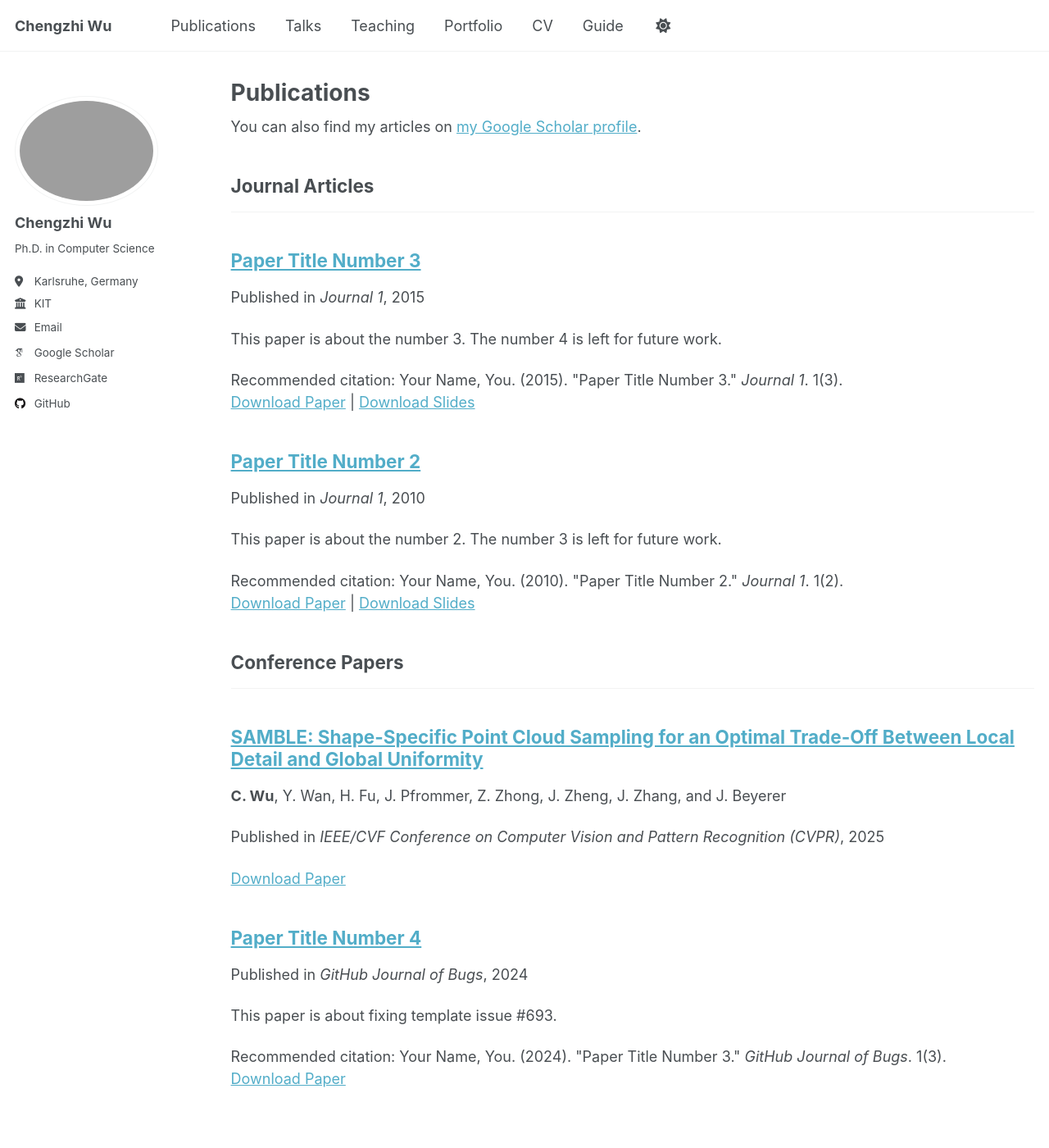
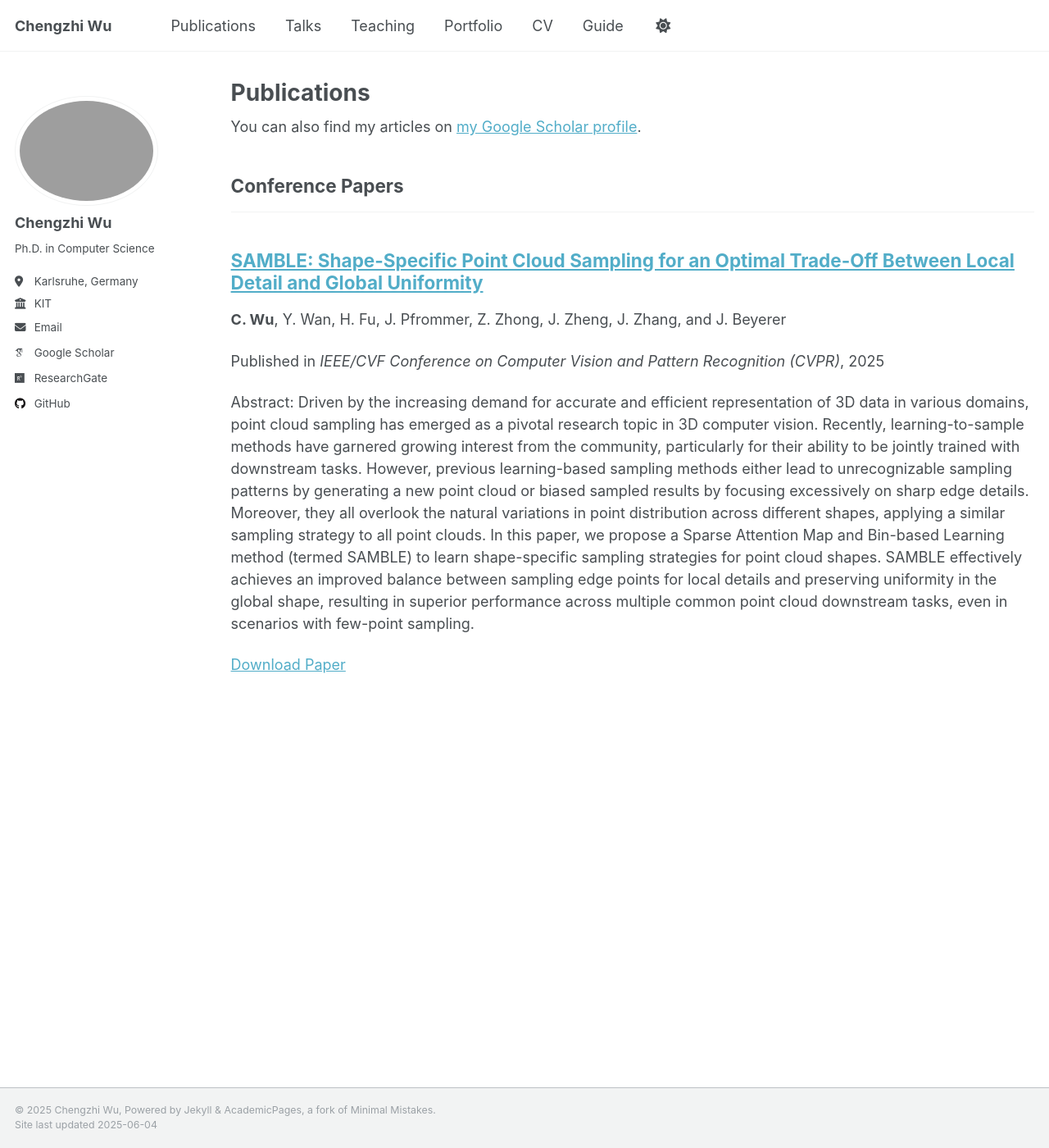
Before and after one commit to stevenczwu/stevenczwu.github.io, a Jekyll site: the page built from _pages/publications.html, in a window 1280 px wide and 1400 px high. Shown: the whole window at 82% size. Built offline with Jekyll 4.4.1, drawn with Linux system fonts in a browser that asks for light colours; some web fonts are replaced.

Commit message:
delete pub demos

```diff
--- a/_includes/archive-single.html
+++ b/_includes/archive-single.html
@@ -83,7 +83,7 @@
     {% elsif post.bibtexurl %}
       <p><a href="{{ post.bibtexurl }}">Download Bibtex</a></p>
     {% elsif post.paperurl and post.videourl %}
-      <p style="font-size: smaller"><a href="{{ post.paperurl }}">📄 Paper</a> | <a href="{{ post.videourl }}">🎥 Video</a></p>
+      <p><a href="{{ post.paperurl }}">📄 Paper</a> | <a href="{{ post.videourl }}">🎥 Video</a></p>
     {% endif %}
 
   </article>
--- a/_publications/2010-10-01-paper-title-number-2.md
+++ /dev/null
@@ -1,14 +0,0 @@
----
-title: "Paper Title Number 2"
-collection: publications
-category: manuscripts
-permalink: /publication/2010-10-01-paper-title-number-2
-excerpt: 'This paper is about the number 2. The number 3 is left for future work.'
-date: 2010-10-01
-venue: 'Journal 1'
-slidesurl: 'http://academicpages.github.io/files/slides2.pdf'
-paperurl: 'http://academicpages.github.io/files/paper2.pdf'
-citation: 'Your Name, You. (2010). &quot;Paper Title Number 2.&quot; <i>Journal 1</i>. 1(2).'
----
-
-The contents above will be part of a list of publications, if the user clicks the link for the publication than the contents of section will be rendered as a full page, allowing you to provide more information about the paper for the reader. When publications are displayed as a single page, the contents of the above "citation" field will automatically be included below this section in a smaller font.
--- a/_publications/2015-10-01-paper-title-number-3.md
+++ /dev/null
@@ -1,14 +0,0 @@
----
-title: "Paper Title Number 3"
-collection: publications
-category: manuscripts
-permalink: /publication/2015-10-01-paper-title-number-3
-excerpt: 'This paper is about the number 3. The number 4 is left for future work.'
-date: 2015-10-01
-venue: 'Journal 1'
-slidesurl: 'http://academicpages.github.io/files/slides3.pdf'
-paperurl: 'http://academicpages.github.io/files/paper3.pdf'
-citation: 'Your Name, You. (2015). &quot;Paper Title Number 3.&quot; <i>Journal 1</i>. 1(3).'
----
-
-The contents above will be part of a list of publications, if the user clicks the link for the publication than the contents of section will be rendered as a full page, allowing you to provide more information about the paper for the reader. When publications are displayed as a single page, the contents of the above "citation" field will automatically be included below this section in a smaller font.
--- a/_publications/2024-02-17-paper-title-number-4.md
+++ /dev/null
@@ -1,13 +0,0 @@
----
-title: "Paper Title Number 4"
-collection: publications
-category: conferences
-permalink: /publication/2024-02-17-paper-title-number-4
-excerpt: 'This paper is about fixing template issue #693.'
-date: 2024-02-17
-venue: 'GitHub Journal of Bugs'
-paperurl: 'http://academicpages.github.io/files/paper3.pdf'
-citation: 'Your Name, You. (2024). &quot;Paper Title Number 3.&quot; <i>GitHub Journal of Bugs</i>. 1(3).'
----
-
-The contents above will be part of a list of publications, if the user clicks the link for the publication than the contents of section will be rendered as a full page, allowing you to provide more information about the paper for the reader. When publications are displayed as a single page, the contents of the above "citation" field will automatically be included below this section in a smaller font.
--- a/_publications/2009-10-01-paper-title-number-1.md
+++ b/_publications/2025-06-11-SAMBLE.md
@@ -3,8 +3,7 @@
 author: "<strong>C. Wu</strong>, Y. Wan, H. Fu, J. Pfrommer, Z. Zhong, J. Zheng, J. Zhang, and J. Beyerer"
 collection: publications
 category: conferences
-permalink: /publication/2009-10-01-paper-title-number-1
-excerpt: ''
+permalink: /publication/2025-06-11-SAMBLE
 date: 2025-06-11
 venue: 'IEEE/CVF Conference on Computer Vision and Pattern Recognition (CVPR)'
 paperurl: 'https://arxiv.org/pdf/2504.19581'
```
